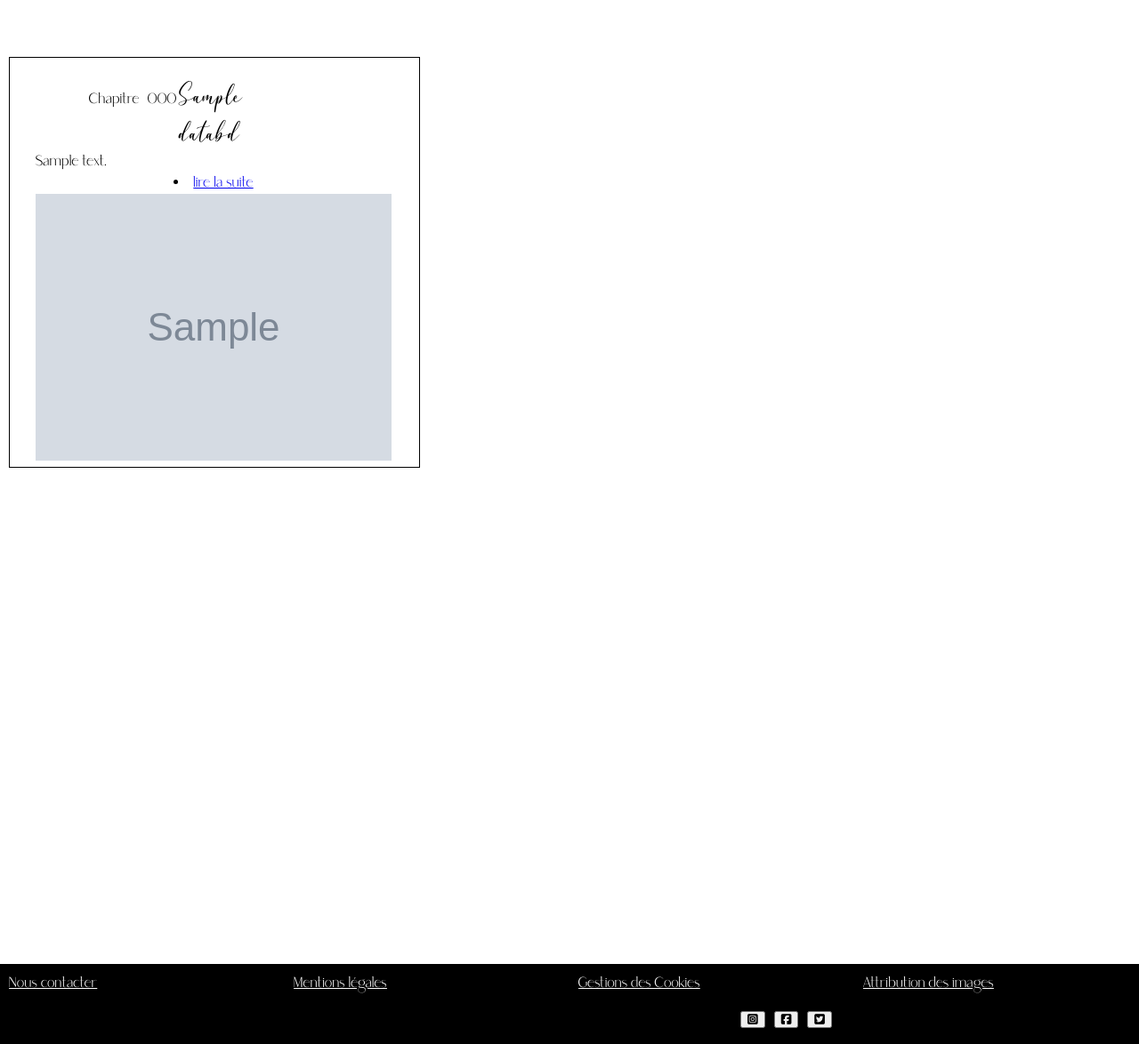
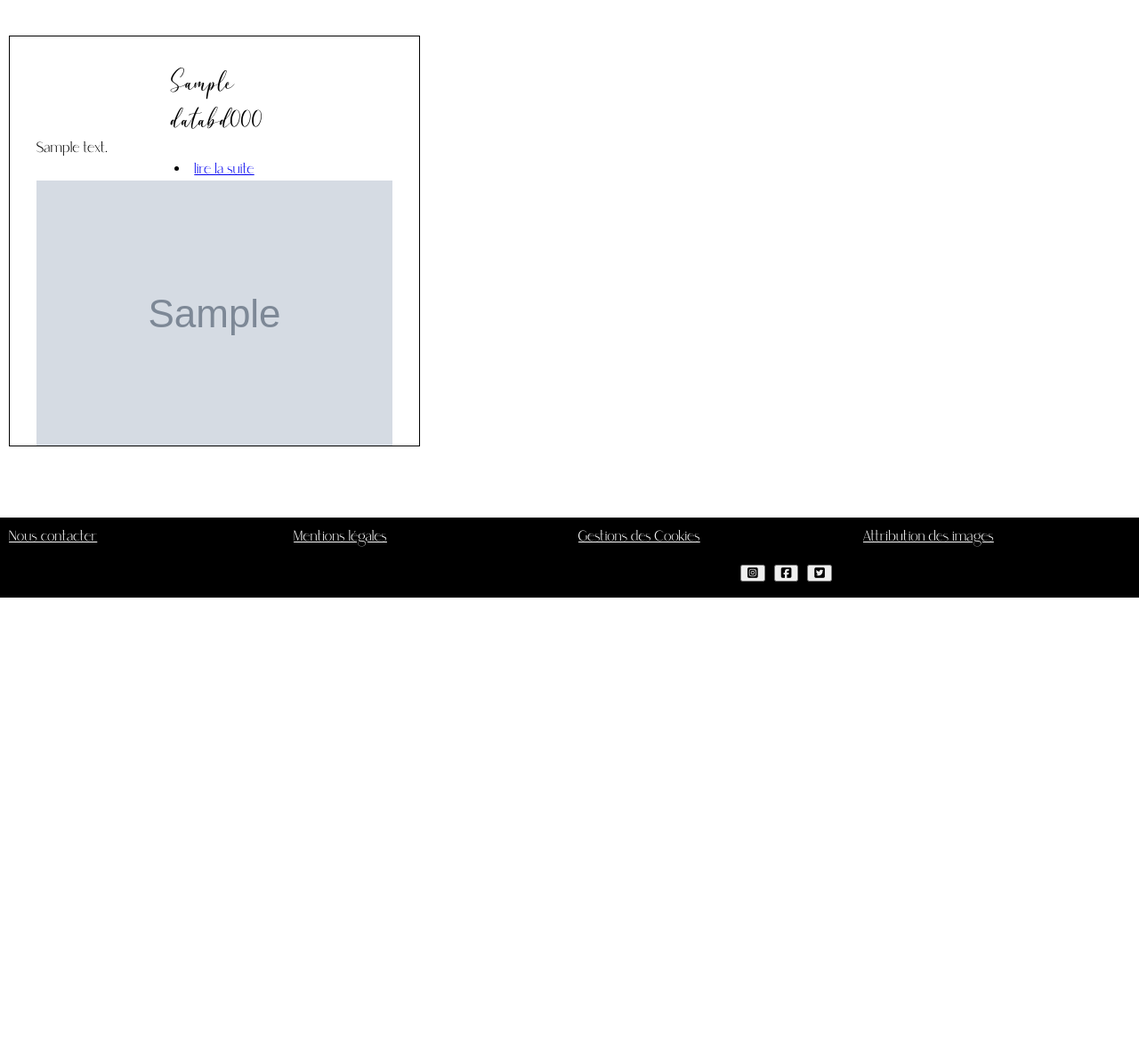
Before and after one commit to juliagrandmontagne/openclasseroomproject, a PHP site: template view/front-end/chapitre.php in a window 1280 px wide; the page is wider, and only the part inside the window is pictured. Shown: the part 140-1314 px from the top of that part at 89% size. After the commit the page ends 812 px from the top of that part, so only its background shows below. Run offline with PHP 8.4, Linux system fonts and the light colour scheme; the template is opened without the code that fills it: most values are stand-ins (such as "Sample title", 1, 10 or a date in 2020); grey boxes marked "Sample" are stand-in pictures; some libraries are stand-ins or nearby versions.

Commit message:
Add files via upload

```diff
--- a/Model/front-end/accueil.php
+++ b/Model/front-end/accueil.php
@@ -2,7 +2,7 @@
 class modelaccueil {
     public function connexionbdaccueil() {
     require('Model/front-end/connexion.php');
-    $reponse = $bdd->query('SELECT * FROM Chapitre /*ORDER BY chapitre-number DESC LIMIT 0,1*/');
+    $reponse = $bdd->query('SELECT * FROM Chapitre ORDER BY ID DESC LIMIT 0,1');
     $reponse->execute();
             $data = $reponse->fetchAll();
             return $data;
--- a/style.css
+++ b/style.css
@@ -16,7 +16,11 @@ width: 100%;
 height: 100%;
 
   }
-
+  #illustrationchapitre
+  {
+      display: flex;
+  width:400px ;
+      }
 #slider
 {
 display: flex;
@@ -42,6 +46,7 @@ list-style-type: none;
 display: flex;
 width: 100%;
 
+
 }
 header li
 {
@@ -62,15 +67,19 @@ p
  {
  text-align: center;
   }
+  .chapitre
+  {
+     display: block;
+     justify-content: flex-start;
+  }
         #chapitre-titre
         {
         font-family: caroline;
         font-size:1.9em;
         display: block;
         position: relative;
-        top: -450px;
-        width: 100px;
-        margin-left :200px;
+        width: 180px;
+        margin-left :150px;
         }
         #chapitre-text
         {
@@ -78,8 +87,6 @@ p
         display: inline-block;
         word-wrap: break-word;
         position: relative;
-        top: -450px;
-        margin-left :40px;
         width: 400px;
         height: 380px;
         overflow: hidden;
@@ -97,24 +104,7 @@ p
         margin-top:90px;
         overflow: scroll;
         }
-        #chapitrenbr
- {
-        display: block;
-       font-family: "Saudagar";
-      position: relative;
-      top:150px;
-      left: 100px;
 
-        }
-#nbr
-   {
-        display: block;
-       font-family: "Saudagar";
-       position: relative;
-       left: 125px;
-       top:5px;
-
-        }
 #admin
 {
 display: block;
@@ -160,7 +150,7 @@ display: block;
 height: 400px;
 top: -420px;
  margin-left :40px;
-
+ font-family: Saudagar;
     width: 400px;
     margin: 10px;
     padding: 30px;
--- a/view/front-end/chapitre.php
+++ b/view/front-end/chapitre.php
@@ -5,11 +5,12 @@
 <?php  foreach ($databd as $donnees) : ?>
 
  <div class="chapitre">
- <div id="chapitrenbr">Chapitre </div><div id="chaptirenumber"><div id="nbr"><?php echo $donnees['chapitre-number ']?></div></div>
- <div id='chapitre-titre'><?php echo $donnees['chapitre-titre']?></div>
+ <div id="chaptirenumber">
+ <div id='chapitre-titre'><?php echo $donnees['chapitre-titre']?><?php echo $donnees['chapitre-number']?></div>
+
  <div id="chapitre-text"><?php echo $donnees['chapitre-text']?><br><li id="suite"><a id="suite"href="#">lire la suite</a></li>
-  <img src="<?php echo $donnees['images']?>" alt="illustrationchapitre" id="illustrationchapitre">
- </div><?php endforeach; ?>
+  <img src="<?php echo $donnees['images']?>" alt="illustrationchapitre" id="illustrationchapitre"> </div>
+ </div><?php endforeach; ?></div>
 
  </div>
 </section>
```
Also changed, not shown: view/front-end/Accueil.php (+4 -3 lines).
